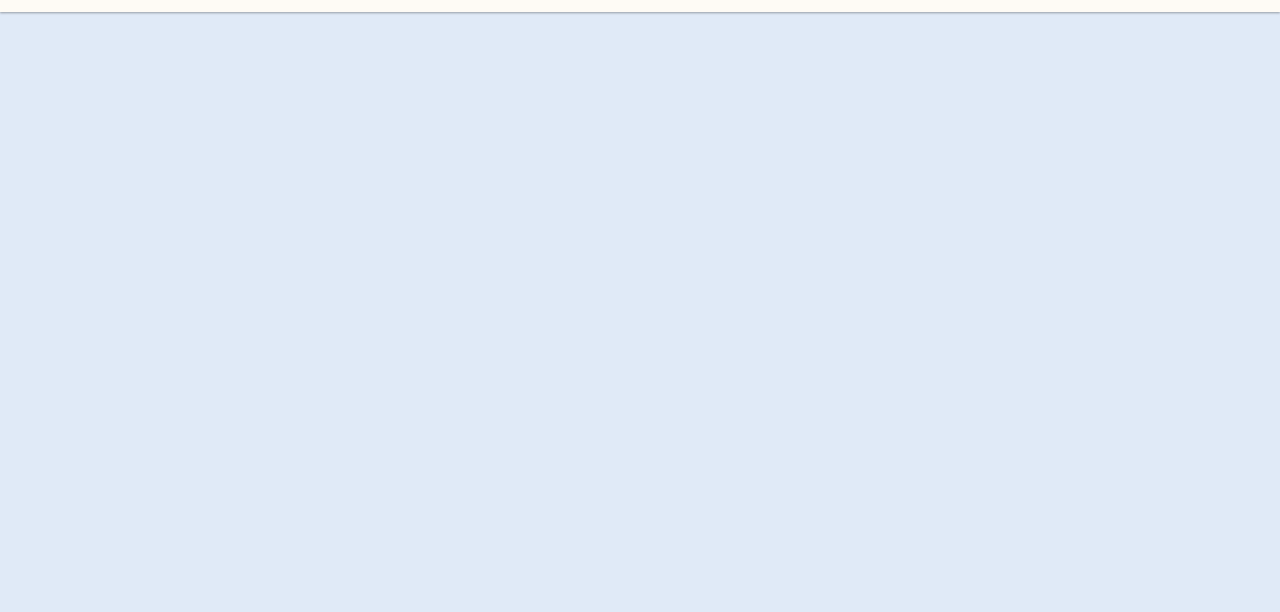
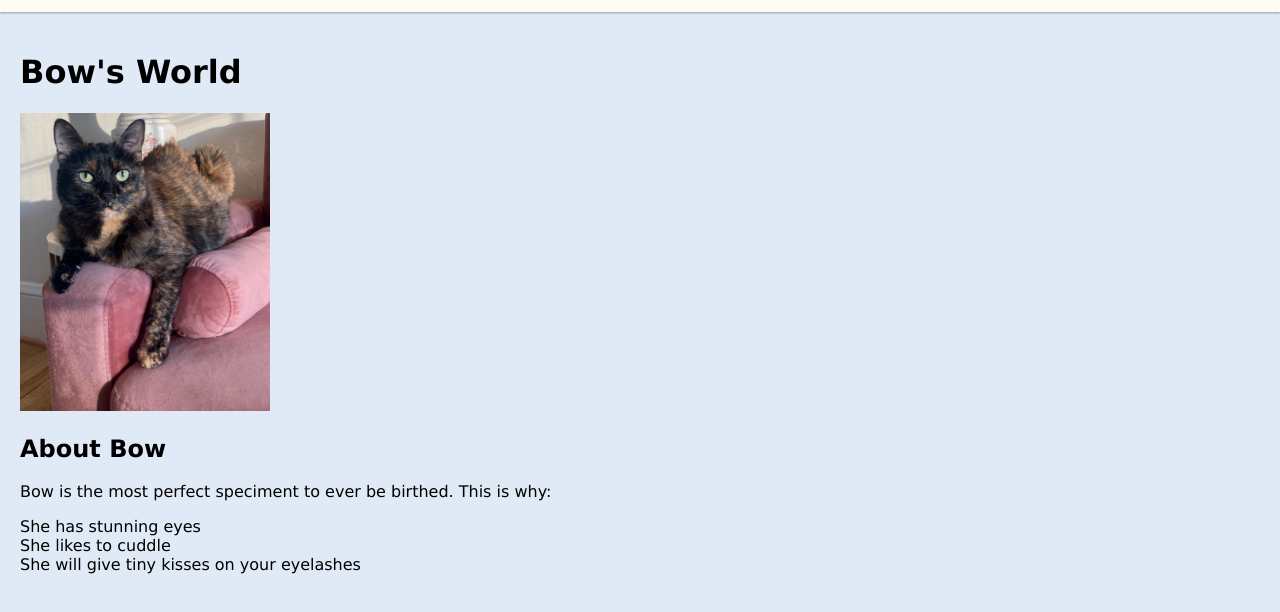
Before and after one commit to Allyson-Camp/about-me-demo, a plain HTML site: page index.html in a window 1280 px wide. Shown: the part 68-680 px from the top of the page. Drawn offline with Linux system fonts and the light colour scheme.

Commit message:
added wireframe

```diff
--- a/index.html
+++ b/index.html
@@ -1,6 +1,5 @@
 <!DOCTYPE html>
 <html lang="en">
-
     <head>
         <!-- metadata -->
         <meta charset="UTF-8" />
@@ -21,19 +20,33 @@
         <link rel="stylesheet" href="styles/reset.css" />
         <link rel="stylesheet" href="styles/global.css" />
         <!-- add link for page specific css -->
-
     </head>
 
     <body>
         <header>
-        <img class="logo" src="assets/html_css_js.png" alt="logo">
+            <img class="logo" src="assets/html_css_js.png" alt="logo" />
             <h1>Web App</h1>
         </header>
 
         <main>
+            <h1>Bow's World</h1>
 
+            <img
+                src="./assets/bow-on-couch-2.png"
+                id="photo"
+                alt="Photo of Bow being a model"
+                width="250"
+            />
+
+            <h2>About Bow</h2>
+
+            <p>Bow is the most perfect speciment to ever be birthed. This is why:</p>
+
+            <ul>
+                <li>She has stunning eyes</li>
+                <li>She likes to cuddle</li>
+                <li>She will give tiny kisses on your eyelashes</li>
+            </ul>
         </main>
-
     </body>
-
 </html>
```
Also changed, not shown: 1 other file. Lines whose indentation alone changed are shown as unchanged.
